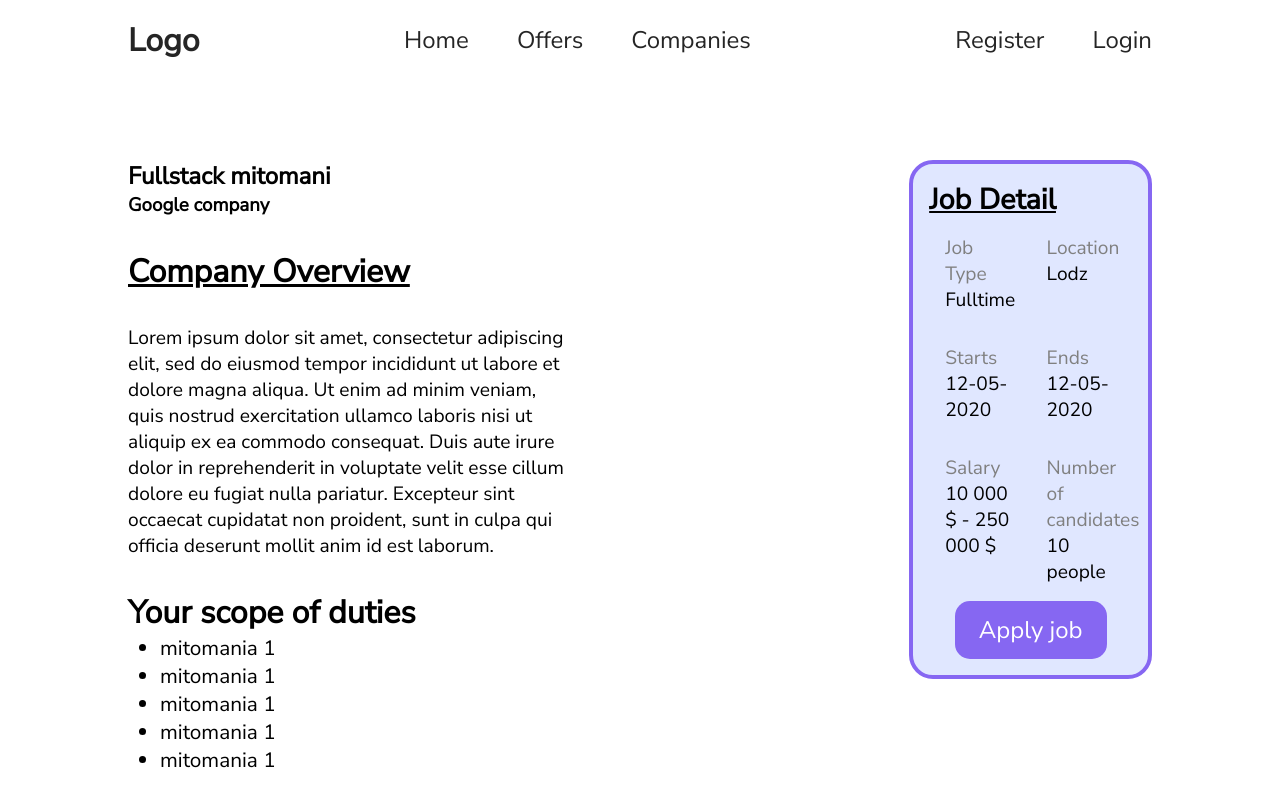
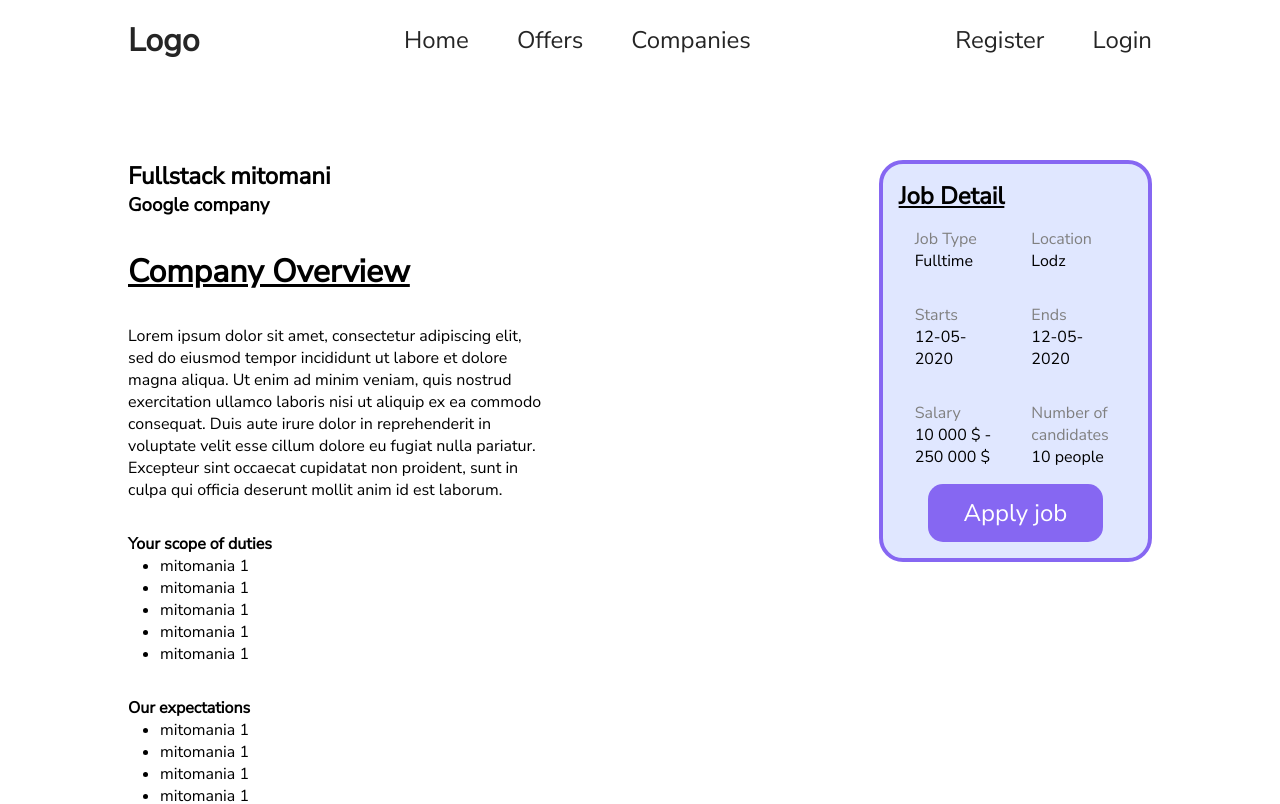
Before and after one commit to projectUL/frontend, a React (Create React App) app: page /offers/1 in a window 1280 px wide. Shown: the top 804 px of the page. Built offline with nearby package versions, Linux system fonts and the light colour scheme.

Commit message:
change size of offerpage elements

```diff
--- a/src/components/UI/SectionList.js
+++ b/src/components/UI/SectionList.js
@@ -4,14 +4,14 @@ import classes from "./SectionList.module.css";
 
 function SectionList(props) {
   return (
-    <p className={classes.section}>
+    <div className={classes.section}>
       <h1>{props.title}</h1>
       <ul>
         {props.points.map((el) => {
           return <li>{el}</li>;
         })}
       </ul>
-    </p>
+    </div>
   );
 }
 
--- a/src/components/UI/SectionList.module.css
+++ b/src/components/UI/SectionList.module.css
@@ -1,12 +1,12 @@
 .section {
   width: 100%;
-  font-size: 1rem;
+  font-size: 0.5rem;
   padding-right: 2rem;
 }
 
 .section li {
   margin-left: 2rem;
-  font-size: 1.3rem;
+  font-size: 1rem;
 }
 
 .section ul {
--- a/src/components/UI/SectionText.js
+++ b/src/components/UI/SectionText.js
@@ -4,10 +4,10 @@ import classes from "./SectionText.module.css";
 
 function SectionText(props) {
   return (
-    <p className={classes.section}>
+    <div className={classes.section}>
       <h1>{props.title}</h1>
-      <span>{props.content}</span>
-    </p>
+      <div className={classes.content}>{props.content}</div>
+    </div>
   );
 }
 
--- a/src/components/UI/SectionText.module.css
+++ b/src/components/UI/SectionText.module.css
@@ -4,9 +4,10 @@
   padding-right: 2rem;
 }
 
-.section span {
-  width: fit-content;
-  font-size: 1.2rem;
+.content {
+  font-size: 1rem;
+  line-break: inherit;
+  width: 100%;
 }
 
 .section h1 {
--- a/src/components/offers/JobDetails.module.css
+++ b/src/components/offers/JobDetails.module.css
@@ -9,13 +9,13 @@
 
 .property {
   padding: 1rem;
-  font-size: 1.2rem;
+  font-size: 1rem;
   width: 50%;
 }
 
 .title {
   width: 100%;
-  font-size: 1.8rem;
+  font-size: 1.5rem;
   font-weight: bold;
   text-decoration: underline;
 }
```
